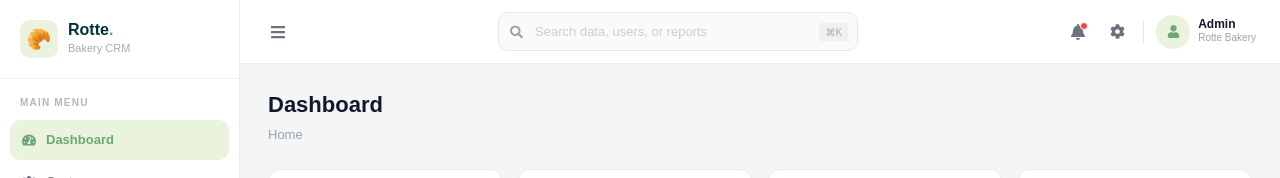
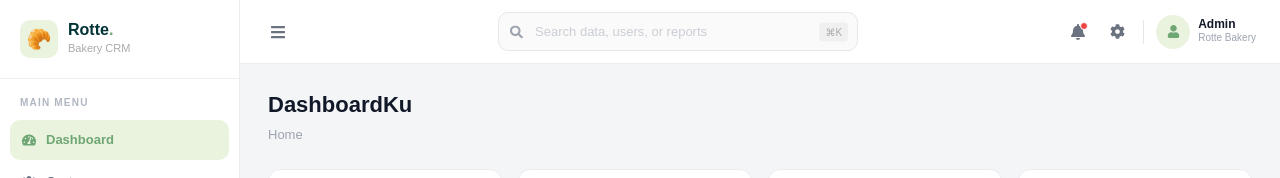
Before and after one commit to fitriana24si-bit/anvra, a React (Vite) app: page / in a window 1280 px wide. Shown: the top 178 px of the page. Built offline with nearby package versions, Linux system fonts and the light colour scheme; a web font is replaced by a local one.

Commit message:
Melakukan perubahan untuk mengetahui di vercel afternya

```diff
--- a/src/pages/Dashboard.jsx
+++ b/src/pages/Dashboard.jsx
@@ -289,7 +289,7 @@ export default function Dashboard() {
         <div style={{ paddingBottom: 32 }}>
             {/* Page Title */}
             <div style={{ marginBottom: 24 }}>
-                <h1 style={{ margin: 0, fontSize: 22, fontWeight: 800, color: "#111827" }}>Dashboard</h1>
+                <h1 style={{ margin: 0, fontSize: 22, fontWeight: 800, color: "#111827" }}>DashboardKu</h1>
                 <p style={{ margin: "4px 0 0", fontSize: 13, color: "#9CA3AF" }}>Home</p>
             </div>
 
```
